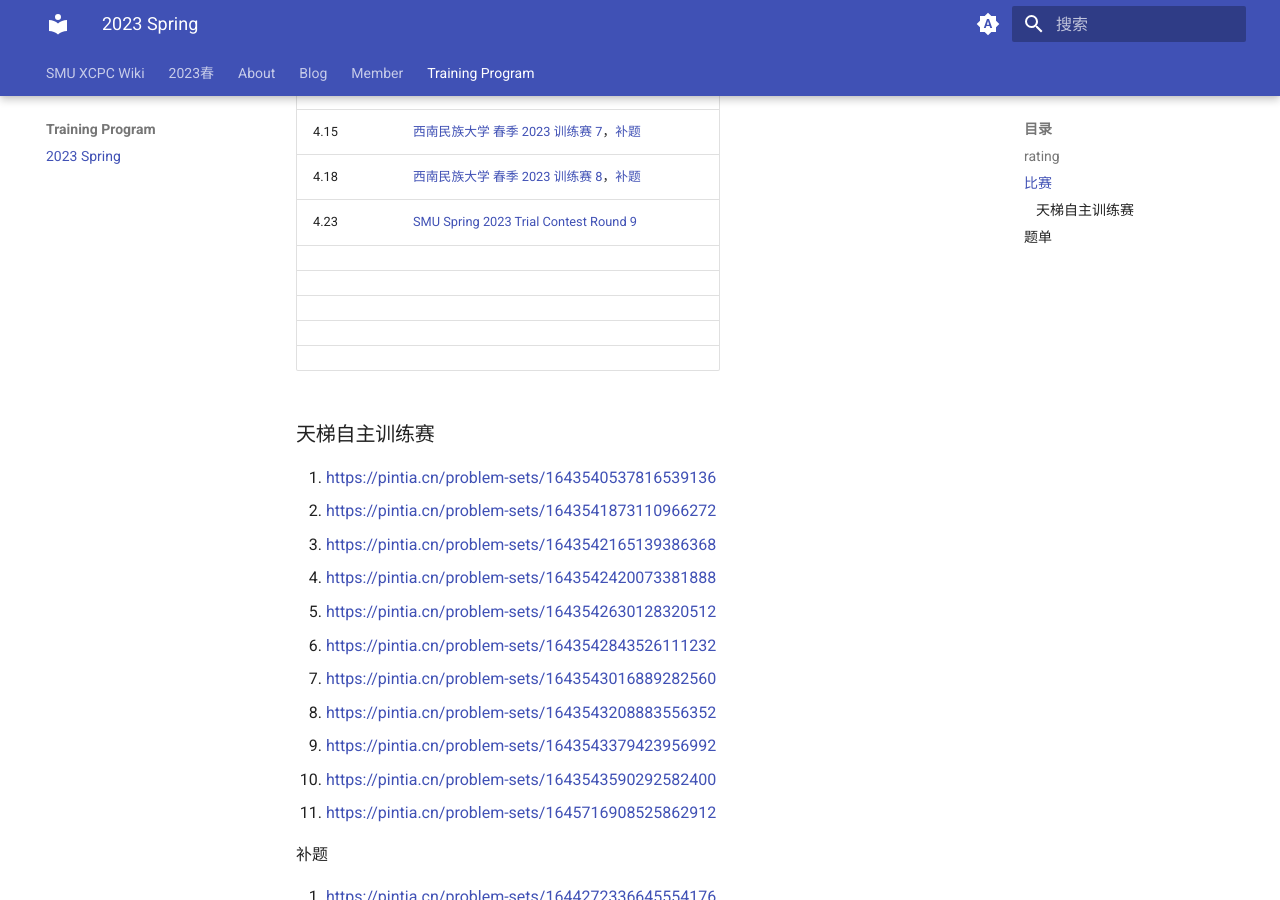
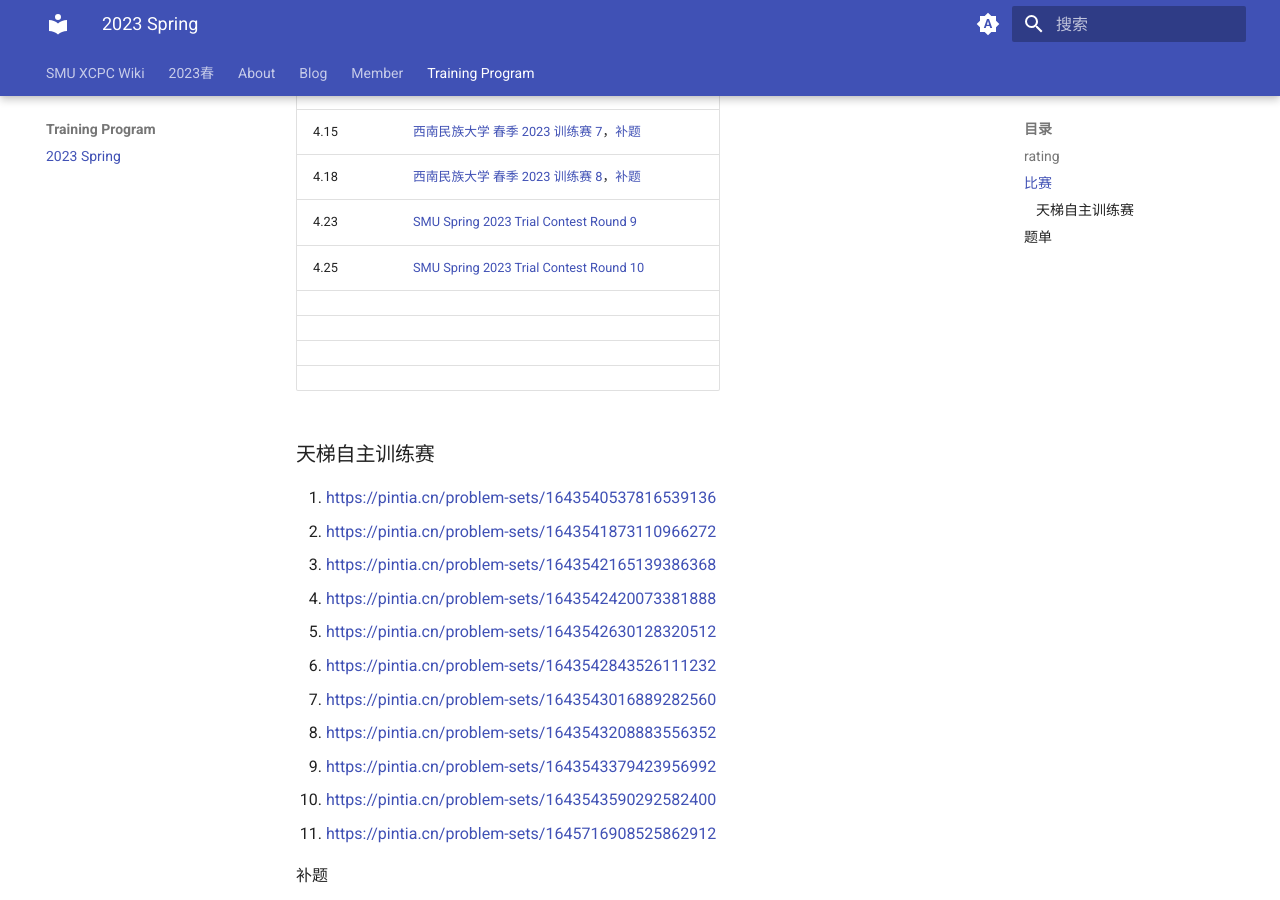
Before and after one commit to SMU-XCPC/wiki, an MkDocs documentation site: the page built from docs/Training Program/2023 Spring.md, in a window 1280 px wide and 900 px high, scrolled down 1357 px. Built offline with MkDocs 1.6.1 and Material for MkDocs 9.7.7, drawn with Linux system fonts in a browser that asks for light colours.

Commit message:
Update 2023 Spring.md

```diff
--- a/docs/Training Program/2023 Spring.md
+++ b/docs/Training Program/2023 Spring.md
@@ -43,7 +43,7 @@
 | 4.15 | [西南民族大学 春季 2023 训练赛 7](https://pintia.cn/problem-sets/1646744534933696512)，[补题](https://pintia.cn/problem-sets/1646746610250149888) |
 | 4.18 | [西南民族大学 春季 2023 训练赛 8](https://pintia.cn/problem-sets/1646744902476357632)，[补题](https://pintia.cn/problem-sets/1646746373045477376) |
 | 4.23 | [SMU Spring 2023 Trial Contest Round 9](https://codeforces.com/gym/440104) |
-|      |                                                              |
+| 4.25 | [SMU Spring 2023 Trial Contest Round 10](https://codeforces.com/gym/440368) |
 |      |                                                              |
 |      |                                                              |
 |      |                                                              |
```
